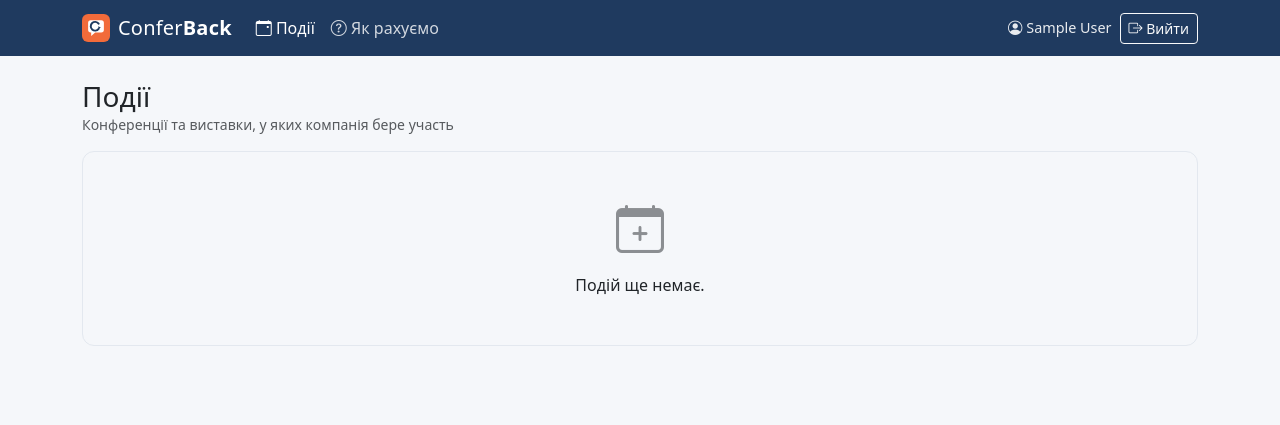
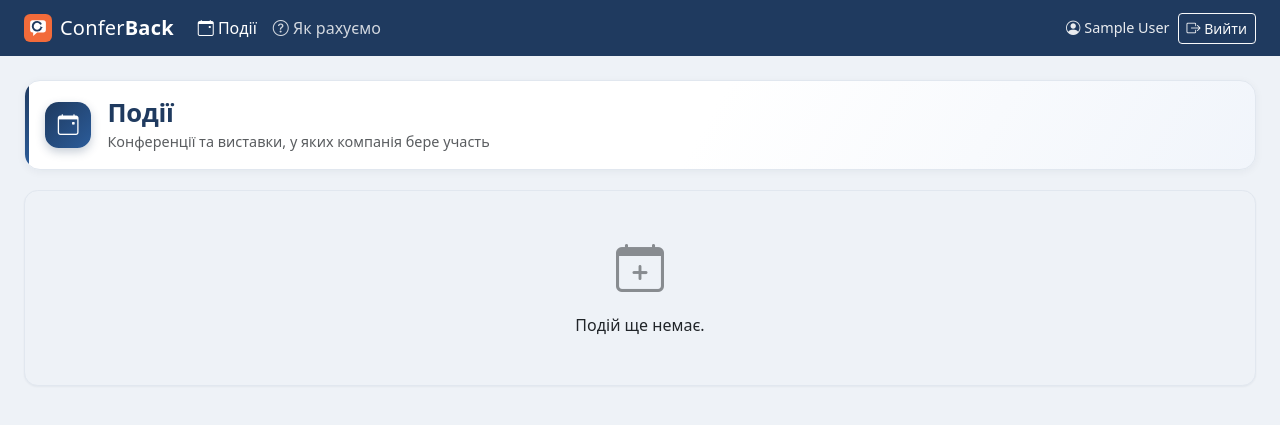
Before and after one commit to didenkoanna05-rgb/conferback, a Flask app: page / in a window 1280 px wide. Shown: the top 425 px of the page. Run offline with Flask 3, Linux system fonts and the light colour scheme; the visitor is signed in with stand-in values (Sample User, id 1); data comes from the database, SQL or seed files in the repository; data that the repository does not hold is empty; some libraries are stand-ins or nearby versions.

Commit message:
Сайт на всю ширину, виділені заголовки сторінок; виправлено помилку форми нової події
Co-Authored-By: Claude Opus 5.5 <noreply@anthropic.com>
Claude-Session: https://claude.ai/code/session_01CWoH7mfYT2BzfhLqXiXKgy

```diff
--- a/app/static/css/app.css
+++ b/app/static/css/app.css
@@ -7,7 +7,7 @@
   --bs-primary-rgb: 43, 92, 154;
   --bs-link-color: #2b5c9a;
   --bs-link-color-rgb: 43, 92, 154;
-  --bs-body-bg: #f5f7fa;
+  --bs-body-bg: #eef2f7;
   --bs-teal: #14a39a;
 }
 body { -webkit-tap-highlight-color: transparent; }
@@ -24,8 +24,10 @@ body { -webkit-tap-highlight-color: transparent; }
 .app-nav .nav-link.active, .app-nav .nav-link:hover { color: #fff; }
 .nav-user { color: rgba(255,255,255,.9); font-size: .9rem; }
 
-.card { border-color: #e3e8ef; border-radius: .75rem; }
-.card-header { background: #fff; border-bottom-color: #eef1f5; }
+.card { border-color: #e1e7ef; border-radius: .85rem; box-shadow: 0 1px 2px rgba(16, 32, 56, .05); }
+.card-header { background: #f8fafd; border-bottom-color: #e8edf3; color: var(--cb-navy); font-weight: 600; padding-top: .7rem; padding-bottom: .7rem; }
+.card-header:first-child { border-radius: .85rem .85rem 0 0; }
+.card-header .bi { color: var(--bs-primary); }
 
 /* Картки подій */
 .event-card { color: inherit; transition: box-shadow .15s, transform .15s; }
@@ -46,7 +48,7 @@ body { -webkit-tap-highlight-color: transparent; }
 .stat-primary { border-left-color: var(--bs-primary); }
 .stat-danger .stat-value { color: var(--bs-danger); }
 
-.event-tabs { border-bottom: 1px solid #dfe5ec; white-space: nowrap; }
+.event-tabs { white-space: nowrap; }
 .event-tabs .nav-link { color: var(--bs-secondary-color); }
 .event-tabs .nav-link.active { color: var(--bs-primary); }
 .goal { background: #fff; border-left: 4px solid var(--cb-accent); }
@@ -228,3 +230,40 @@ a.channel:hover { text-decoration: underline; }
 .formula-card .example { background: #fff8e6; padding: .5rem .75rem; border-radius: .4rem; }
 .cost-line + .cost-line { margin-top: 0; }
 .queue-day { background: #f2f5fa; font-size: .8rem; font-weight: 600; color: var(--bs-secondary-color); padding-top: .35rem; padding-bottom: .35rem; }
+
+
+/* ---- Ширина сторінки і заголовки ---- */
+.app-container { padding-left: 1rem; padding-right: 1rem; }
+@media (min-width: 768px) { .app-container { padding-left: 1.5rem; padding-right: 1.5rem; } }
+@media (min-width: 1400px) { .app-container { padding-left: 2.5rem; padding-right: 2.5rem; } }
+
+.page-head {
+  position: relative; background: linear-gradient(120deg, #ffffff 55%, #f1f5fb);
+  border: 1px solid #e1e7ef; border-radius: 1rem; padding: 1rem 1.25rem; margin-bottom: 1.25rem;
+  box-shadow: 0 2px 8px rgba(16, 32, 56, .05); overflow: hidden;
+}
+.page-head::before { content: ""; position: absolute; left: 0; top: 0; bottom: 0; width: 4px; background: linear-gradient(var(--cb-navy), var(--bs-primary)); }
+.page-back { display: inline-block; font-size: .82rem; text-decoration: none; margin-bottom: .4rem; }
+.page-head-row { display: flex; flex-wrap: wrap; align-items: center; gap: .75rem 1rem; }
+.page-icon {
+  width: 2.9rem; height: 2.9rem; border-radius: .85rem; display: grid; place-items: center; flex-shrink: 0;
+  background: linear-gradient(135deg, var(--cb-navy), var(--bs-primary)); color: #fff; font-size: 1.3rem;
+  box-shadow: 0 4px 10px rgba(31, 58, 95, .25);
+}
+.page-head-text { flex: 1 1 16rem; min-width: 0; }
+.page-title { font-size: 1.6rem; font-weight: 650; color: var(--cb-navy); margin: 0; line-height: 1.25; letter-spacing: -.01em; overflow-wrap: anywhere; }
+.page-sub { color: var(--bs-secondary-color); font-size: .9rem; margin-top: .15rem; }
+.page-actions { display: flex; flex-wrap: wrap; gap: .5rem; align-items: center; margin-left: auto; }
+.page-head .event-tabs { margin: 1rem -1.25rem -1rem; padding: 0 1.25rem; border-top: 1px solid #e8edf3; background: rgba(248, 250, 253, .7); }
+.page-head .event-tabs .nav-link { padding-top: .7rem; padding-bottom: .7rem; }
+.stage-title { padding-left: .6rem; border-left: 3px solid var(--cb-accent); color: var(--cb-navy); }
+
+@media (max-width: 575.98px) {
+  .page-head { padding: .85rem .9rem; border-radius: .85rem; margin-bottom: 1rem; }
+  .page-icon { width: 2.4rem; height: 2.4rem; font-size: 1.1rem; border-radius: .7rem; }
+  .page-title { font-size: 1.3rem; }
+  .page-actions { margin-left: 0; width: 100%; }
+  .page-actions > .d-flex, .page-actions > form { width: 100%; }
+  .page-actions .btn:not(.btn-sm) { flex: 1 1 auto; }
+  .page-head .event-tabs { margin: .85rem -.9rem -.85rem; padding: 0 .9rem; }
+}
--- a/app/templates/_macros.html
+++ b/app/templates/_macros.html
@@ -28,12 +28,13 @@
 {%- endmacro %}
 
 {% macro event_header(event, phase, tab) %}
-<div class="event-head mb-3">
-  <div class="d-flex flex-wrap align-items-start justify-content-between gap-2">
-    <div>
-      <a href="{{ url_for('events.index') }}" class="small text-decoration-none"><i class="bi bi-arrow-left"></i> Усі події</a>
-      <h1 class="h3 mb-1 mt-1">{{ event.name }}</h1>
-      <div class="text-body-secondary small">
+<div class="event-head page-head mb-3">
+  <a class="page-back" href="{{ url_for('events.index') }}"><i class="bi bi-arrow-left"></i> Усі події</a>
+  <div class="page-head-row">
+    <span class="page-icon" aria-hidden="true"><i class="bi bi-calendar-event"></i></span>
+    <div class="page-head-text">
+      <h1 class="page-title">{{ event.name }}</h1>
+      <div class="page-sub">
         <i class="bi bi-geo-alt"></i> {{ event.city or '—' }}
         <span class="mx-1">·</span><i class="bi bi-calendar3"></i> {{ event.start_date|d }} – {{ event.end_date|d }}
         <span class="mx-1">·</span>{{ 'зі стендом' if event.has_booth else 'без стенда' }}
@@ -43,10 +44,10 @@
       </div>
     </div>
     {% if can('lead_capture') and phase != 'finished' %}
-    <a class="btn btn-accent" href="{{ url_for('leads.capture', event_id=event.id) }}"><i class="bi bi-chat-square-text"></i> Записати розмову</a>
+    <div class="page-actions"><a class="btn btn-accent" href="{{ url_for('leads.capture', event_id=event.id) }}"><i class="bi bi-chat-square-text"></i> Записати розмову</a></div>
     {% endif %}
   </div>
-  <ul class="nav nav-underline event-tabs mt-3 flex-nowrap overflow-auto">
+  <ul class="nav nav-underline event-tabs flex-nowrap overflow-auto">
     {% for key, endpoint, label, icon, perm in [
         ('overview', 'events.detail', 'Планування', 'clipboard-check', None),
         ('costs', 'events.costs', 'Витрати', 'wallet2', None),
@@ -60,6 +61,20 @@
   </ul>
 </div>
 {% endmacro %}
+
+{% macro page_head(title, subtitle='', icon='', back=None, back_label='') -%}
+<header class="page-head">
+  {% if back %}<a class="page-back" href="{{ back }}"><i class="bi bi-arrow-left"></i> {{ back_label }}</a>{% endif %}
+  <div class="page-head-row">
+    {% if icon %}<span class="page-icon" aria-hidden="true"><i class="bi bi-{{ icon }}"></i></span>{% endif %}
+    <div class="page-head-text">
+      <h1 class="page-title">{{ title }}</h1>
+      {% if subtitle %}<div class="page-sub">{{ subtitle }}</div>{% endif %}
+    </div>
+    {% if caller is defined %}<div class="page-actions">{{ caller() }}</div>{% endif %}
+  </div>
+</header>
+{%- endmacro %}
 
 {% macro help(key) -%}
   <a href="{{ url_for('events.formulas') }}#{{ key }}" class="help-tip" data-bs-toggle="tooltip" data-bs-title="{{ formulas[key].short }}" aria-label="Як рахується: {{ formulas[key].title }}"><i class="bi bi-question-circle"></i></a>
--- a/app/templates/analytics/overview.html
+++ b/app/templates/analytics/overview.html
@@ -2,10 +2,7 @@
 {% import "_macros.html" as m with context %}
 {% block title %}Статистика{% endblock %}
 {% block content %}
-<div class="mb-3">
-  <h1 class="h3 mb-0">Статистика</h1>
-  <div class="text-body-secondary small">Усі події разом: які поїздки окупилися і де найдешевший кваліфікований лід</div>
-</div>
+{{ m.page_head('Статистика', 'Усі події разом: які поїздки окупилися і де найдешевший кваліфікований лід', 'bar-chart-line') }}
 
 <div class="kpi-grid mb-3">
   <div class="kpi"><i class="bi bi-wallet2"></i><div><div class="kpi-v">{{ totals.cost|money }}</div><div class="kpi-l">витрачено на події, що відбулися</div></div></div>
--- a/app/templates/base.html
+++ b/app/templates/base.html
@@ -15,7 +15,7 @@
 <body class="{% block body_class %}{% endblock %}">
 {% if current_user %}
 <nav class="navbar navbar-expand-lg navbar-dark app-nav sticky-top">
-  <div class="container-xl">
+  <div class="container-fluid app-container">
     <a class="navbar-brand d-flex align-items-center gap-2" href="{{ url_for('events.index') }}">
       <img src="{{ url_for('static', filename='img/icon.svg') }}" alt="" width="28" height="28">
       <span>Confer<b>Back</b></span>
@@ -66,7 +66,7 @@
 
 <div id="netStatus" class="net-status d-none" role="status"></div>
 
-<main class="container-xl py-3 py-md-4">
+<main class="container-fluid app-container py-3 py-md-4">
   {% with messages = get_flashed_messages(with_categories=true) %}
     {% for cat, msg in messages %}
     <div class="alert alert-{{ cat }} alert-dismissible fade show" role="alert">
--- a/app/templates/events/choose.html
+++ b/app/templates/events/choose.html
@@ -2,8 +2,7 @@
 {% import "_macros.html" as m with context %}
 {% block title %}Записати розмову{% endblock %}
 {% block content %}
-<h1 class="h3">Записати розмову</h1>
-<p class="text-body-secondary">Оберіть подію, на якій відбулася розмова.</p>
+{{ m.page_head('Записати розмову', 'Оберіть подію, на якій відбулася розмова', 'chat-square-text') }}
 <div class="list-group">
   {% for c in cards %}
   <a class="list-group-item list-group-item-action py-3 d-flex justify-content-between align-items-center"
--- a/app/templates/events/form.html
+++ b/app/templates/events/form.html
@@ -1,10 +1,10 @@
 {% extends "base.html" %}
+{% import "_macros.html" as m with context %}
 {% block title %}{{ 'Нова подія' if is_new else 'Редагування події' }}{% endblock %}
 {% block content %}
 <div class="row justify-content-center">
   <div class="col-12 col-lg-8">
-    <a href="{{ url_for('events.index') if is_new else url_for('events.detail', event_id=event.id) }}" class="small text-decoration-none"><i class="bi bi-arrow-left"></i> Назад</a>
-    <h1 class="h3 mt-1 mb-3">{{ 'Нова кампанія участі' if is_new else 'Редагування кампанії' }}</h1>
+    {{ m.page_head('Нова подія' if is_new else 'Редагування події', event.name if not is_new else '', 'pencil-square', url_for('events.index') if is_new else url_for('events.detail', event_id=event.id), 'Назад') }}
     <form method="post" class="card card-body shadow-sm">
       <input type="hidden" name="csrf_token" value="{{ csrf_token() }}">
       <div class="row g-3">
--- a/app/templates/events/formulas.html
+++ b/app/templates/events/formulas.html
@@ -1,10 +1,11 @@
 {% extends "base.html" %}
+{% import "_macros.html" as m with context %}
 {% block title %}Як рахуємо{% endblock %}
 {% block content %}
 <div class="row justify-content-center">
   <div class="col-12 col-lg-9">
-    <h1 class="h3 mb-1">Як рахуються показники</h1>
-    <p class="text-body-secondary">Усі формули системи простими словами. Біля кожного показника на сайті є значок <i class="bi bi-question-circle"></i>: наведіть на нього, щоб побачити коротке пояснення, або натисніть, щоб відкрити цю сторінку.</p>
+    {{ m.page_head('Як рахуються показники', 'Усі формули системи простими словами', 'calculator') }}
+    <p class="text-body-secondary"> Біля кожного показника на сайті є значок <i class="bi bi-question-circle"></i>: наведіть на нього, щоб побачити коротке пояснення, або натисніть, щоб відкрити цю сторінку.</p>
     <nav class="formula-toc mb-4">
       {% for key, f in formulas.items() %}<a class="chip" href="#{{ key }}">{{ f.title }}</a>{% endfor %}
     </nav>
--- a/app/templates/events/index.html
+++ b/app/templates/events/index.html
@@ -2,12 +2,8 @@
 {% import "_macros.html" as m with context %}
 {% block title %}Події{% endblock %}
 {% block content %}
-<div class="d-flex flex-wrap align-items-center justify-content-between gap-2 mb-3">
-  <div>
-    <h1 class="h3 mb-0">Події</h1>
-    <div class="text-body-secondary small">Конференції та виставки, у яких компанія бере участь</div>
-  </div>
-  <div class="d-flex gap-2">
+{% call m.page_head('Події', 'Конференції та виставки, у яких компанія бере участь', 'calendar-event') %}
+  <div class="d-flex flex-wrap gap-2">
     {% if can('lead_capture') %}
     <a class="btn btn-accent btn-lg-md" href="{{ url_for('events.capture_choose') }}"><i class="bi bi-chat-square-text"></i> Записати розмову</a>
     {% endif %}
@@ -15,7 +11,7 @@
     <button class="btn btn-primary" data-bs-toggle="modal" data-bs-target="#newEvent"><i class="bi bi-plus-lg"></i> Додати подію</button>
     {% endif %}
   </div>
-</div>
+{% endcall %}
 
 {% if total %}
 <form method="get" class="filters card card-body mb-3" id="eventFilters">
@@ -65,7 +61,7 @@
   {% for c in cards %}
   {% set e = c.event %}
   {% set st = refs.EVENT_STATUSES[c.status] %}
-  <div class="col-12 col-md-6 col-xl-4">
+  <div class="col-12 col-md-6 col-xl-4 col-xxl-3">
     <a class="card event-card h-100 text-decoration-none" href="{{ url_for('events.detail', event_id=e.id) }}">
       <div class="card-body">
         <div class="d-flex justify-content-between align-items-start gap-2">
--- a/app/templates/roles.html
+++ b/app/templates/roles.html
@@ -1,7 +1,8 @@
 {% extends "base.html" %}
+{% import "_macros.html" as m with context %}
 {% block title %}Ролі{% endblock %}
 {% block content %}
-<h1 class="h3">Ролі та права</h1>
+{{ m.page_head('Ролі та права', 'Хто що може робити в системі', 'shield-check') }}
 <p class="text-body-secondary">Ваші ролі: {% for r in refs.ROLES if r in current_user.roles %}<b>{{ refs.ROLES[r] }}</b>{{ ', ' if not loop.last }}{% endfor %}. Переглядати події та ліди можуть усі користувачі.</p>
 <div class="card">
   <div class="table-responsive">
--- a/app/templates/settings.html
+++ b/app/templates/settings.html
@@ -2,8 +2,7 @@
 {% import "_macros.html" as m with context %}
 {% block title %}Довідники{% endblock %}
 {% block content %}
-<h1 class="h3">Довідники</h1>
-<p class="text-body-secondary">Критерії оцінки та категорії витрат можна додавати й вимикати без зміни програми. Пороги оцінки перераховуються автоматично від кількості активних критеріїв.</p>
+{{ m.page_head('Довідники', 'Критерії оцінки та категорії витрат можна додавати й вимикати без зміни програми. Пороги оцінки перераховуються автоматично.', 'sliders') }}
 <div class="row g-3">
   {% for kind, title, items in [('criteria', 'Критерії оцінки доцільності', criteria), ('categories', 'Категорії витрат', categories)] %}
   <div class="col-12 col-lg-6" id="{{ kind }}">
--- a/app/templates/targets/edit.html
+++ b/app/templates/targets/edit.html
@@ -4,8 +4,9 @@
 {% block content %}
 <div class="row justify-content-center">
   <div class="col-12 col-lg-8">
-    <a href="{{ url_for('targets.index', event_id=event.id) }}" class="small text-decoration-none"><i class="bi bi-arrow-left"></i> Контакти до події · {{ event.name }}</a>
-    <h1 class="h3 mt-1 mb-3 d-flex flex-wrap align-items-center gap-2">{{ m.priority(target.priority) }} {{ target.full_name }} {{ m.badge(refs.TARGET_STATUSES[target.status]) }}</h1>
+    {% call m.page_head(target.full_name, (target.company or '') ~ (' · ' ~ target.position if target.position else ''), 'person-lines-fill', url_for('targets.index', event_id=event.id), 'Контакти до події · ' ~ event.name) %}
+      <div class="d-flex gap-2 align-items-center">{{ m.priority(target.priority) }} {{ m.badge(refs.TARGET_STATUSES[target.status]) }}</div>
+    {% endcall %}
     {% if leads %}
     <div class="alert alert-success small">
       {% for l in leads %}<i class="bi bi-chat-square-text"></i> <a href="{{ url_for('leads.detail', lead_id=l.id) }}">{{ 'Розмова на події ' ~ (l.captured_at|dt) if l.met else 'Узято в роботу після події' }}</a>{{ ', ' if not loop.last }}{% endfor %}
--- a/app/templates/users.html
+++ b/app/templates/users.html
@@ -2,8 +2,7 @@
 {% import "_macros.html" as m with context %}
 {% block title %}Користувачі{% endblock %}
 {% block content %}
-<h1 class="h3">Користувачі</h1>
-<p class="text-body-secondary">Одна людина може мати кілька ролей. Права ролей описано на сторінці <a href="{{ url_for('auth.roles') }}">«Ролі»</a>.</p>
+{% call m.page_head('Користувачі', 'Одна людина може мати кілька ролей', 'people') %}<a class="btn btn-outline-primary" href="{{ url_for('auth.roles') }}"><i class="bi bi-shield-check"></i> Права ролей</a>{% endcall %}
 <div class="card mb-3">
   <ul class="list-group list-group-flush">
   {% for u in users %}
--- a/app/views/events.py
+++ b/app/views/events.py
@@ -114,7 +114,9 @@ def new():
         for e in errors:
             flash(e, "danger")
         return render_template("events/form.html", event=data, is_new=True)
-    return render_template("events/form.html", event={"has_booth": 1, "currency": "USD"}, is_new=True)
+    blank = {"name": None, "city": None, "address": None, "start_date": None, "end_date": None, "goal": None,
+             "has_booth": 1, "currency": "USD", "close_rate": None, "avg_deal": None}
+    return render_template("events/form.html", event=blank, is_new=True)
 
 
 @bp.route("/events/<int:event_id>/edit", methods=["GET", "POST"])
```
Also changed, not shown: app/templates/leads/deals.html (+2 -6 lines), app/templates/leads/detail.html (+2 -7 lines), app/templates/leads/queue.html (+2 -6 lines), tests/test_conferback.py (+8 -0 lines).
